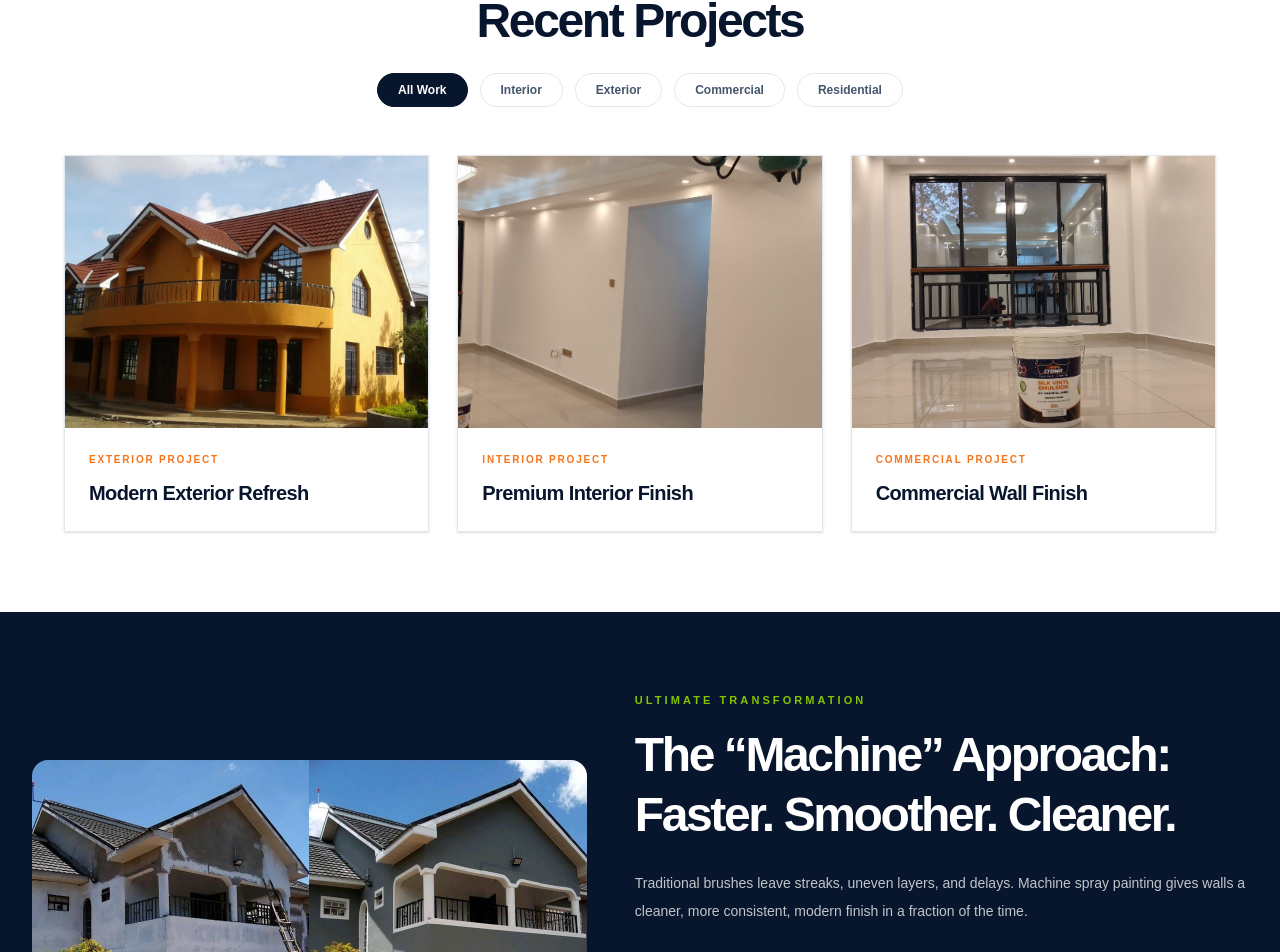
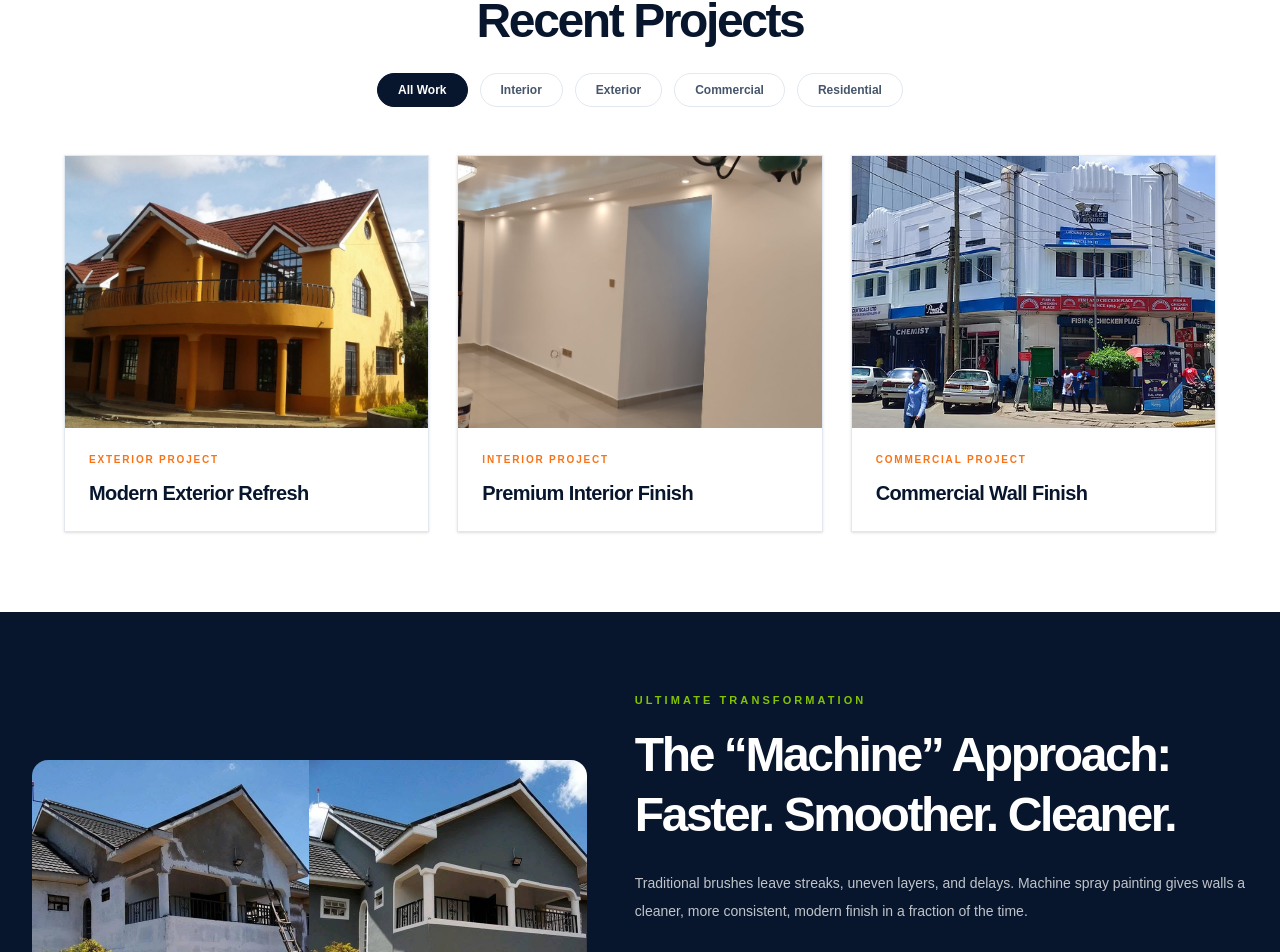
Before and after one commit to flykariuki2/machine-painting-website, a Next.js app: page / in a window 1280 px wide. Shown: the part 1896-2848 px from the top of the page. Built offline with nearby package versions, Linux system fonts and the light colour scheme.

Commit message:
Update homepage project image reference

```diff
--- a/app/page.tsx
+++ b/app/page.tsx
@@ -67,7 +67,7 @@ const projects = [
   {
     title: "Commercial Wall Finish",
     category: "Commercial project",
-    image: "/machine/project-03.jpg",
+    image: "/machine/project-003.jpg",
   },
 ];
 
```
Also changed, not shown: public/machine/project-003.jpg (added), public/machine/project-03.jpg (deleted).
